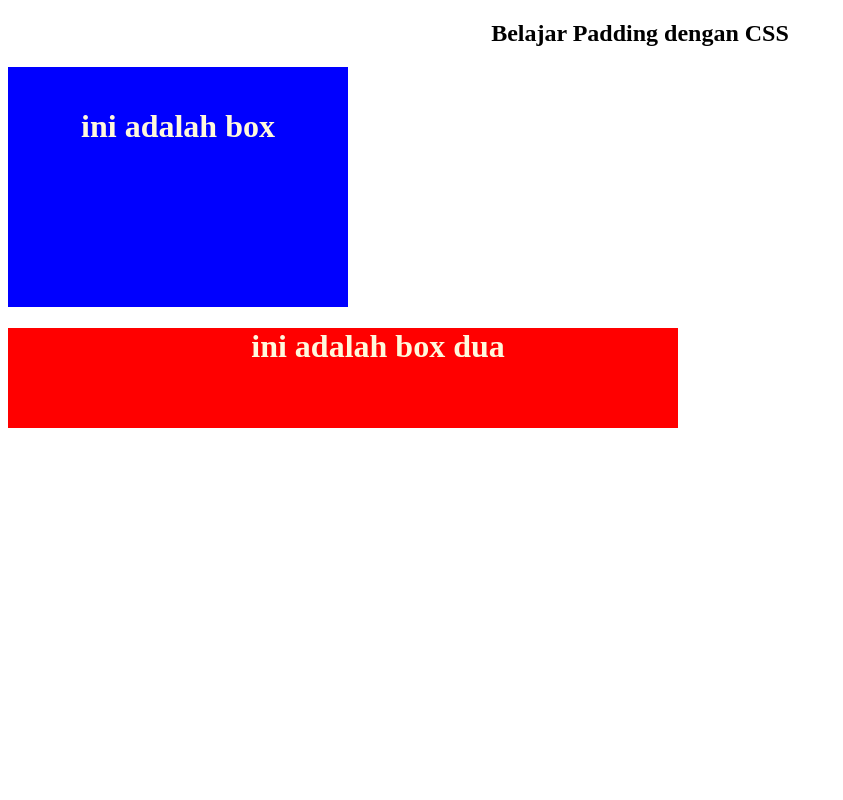
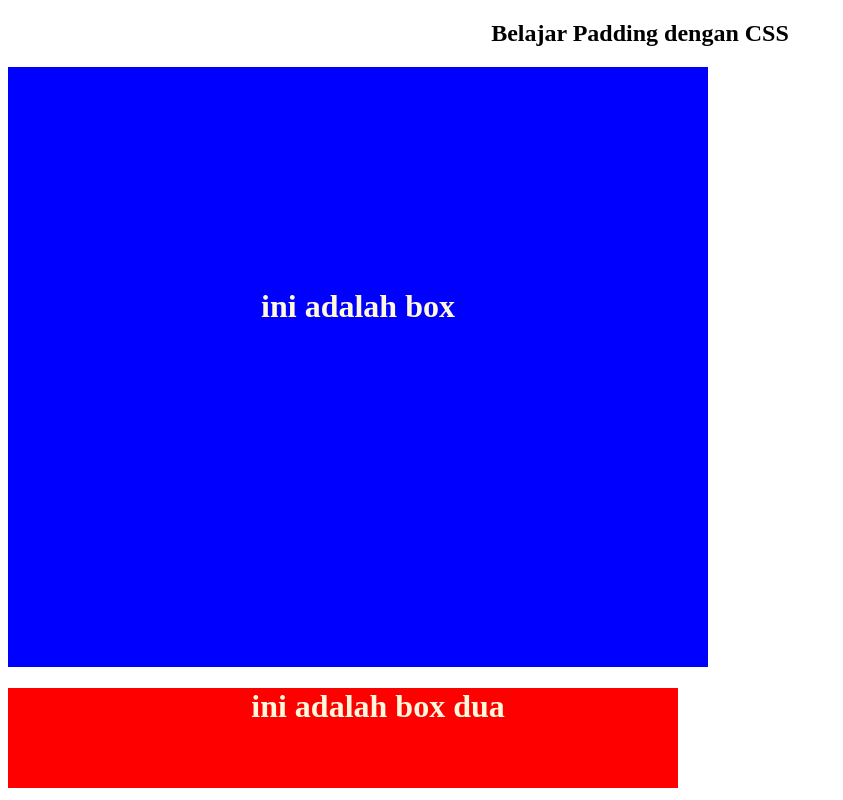
Before and after one commit to Agilabrs/dasarWeb, a PHP site: page / in a window 1280 px wide. Shown: the whole page, without its empty margins (0-843 px from the left). Run offline with PHP 8.4, Linux system fonts and the light colour scheme.

Commit message:
bag6-2rev

```diff
--- a/css/stylePadding.css
+++ b/css/stylePadding.css
@@ -9,7 +9,7 @@ h2{
     background: blue;
     height: 200px;
     width: 300px;
-    padding: 20px;
+    padding: 200px;
 }
 .box-dua{
     background: red;
```
